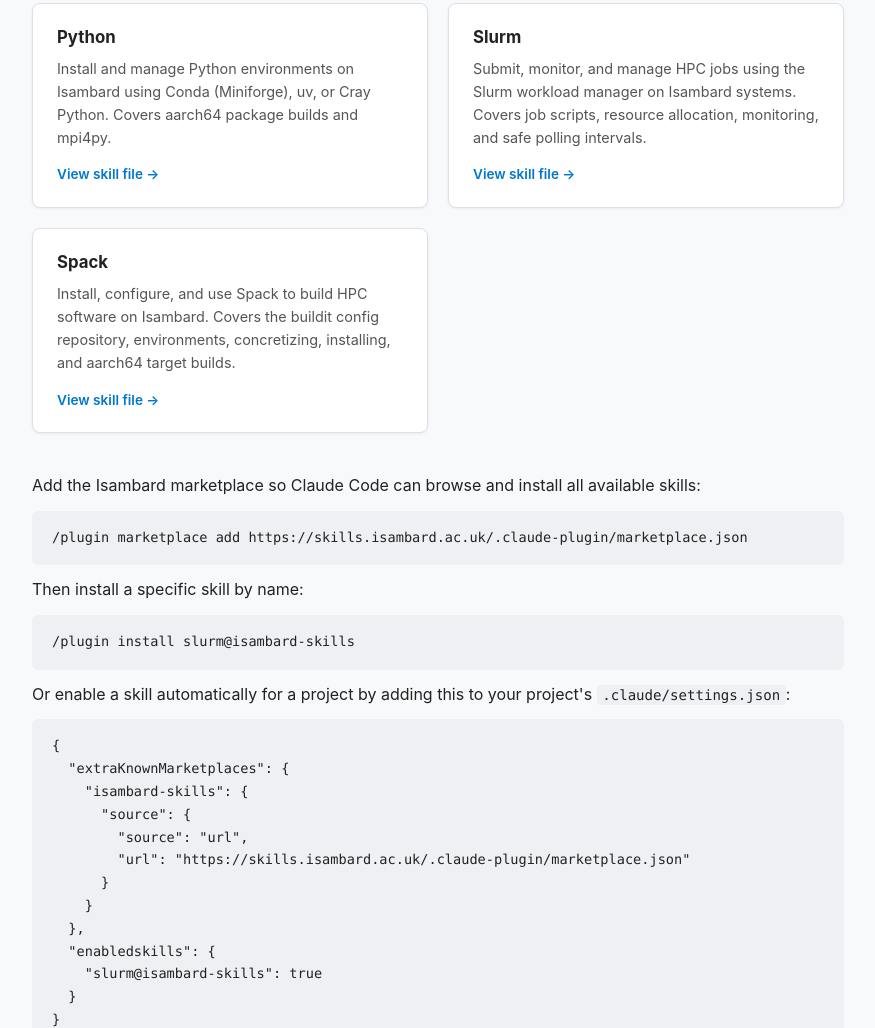
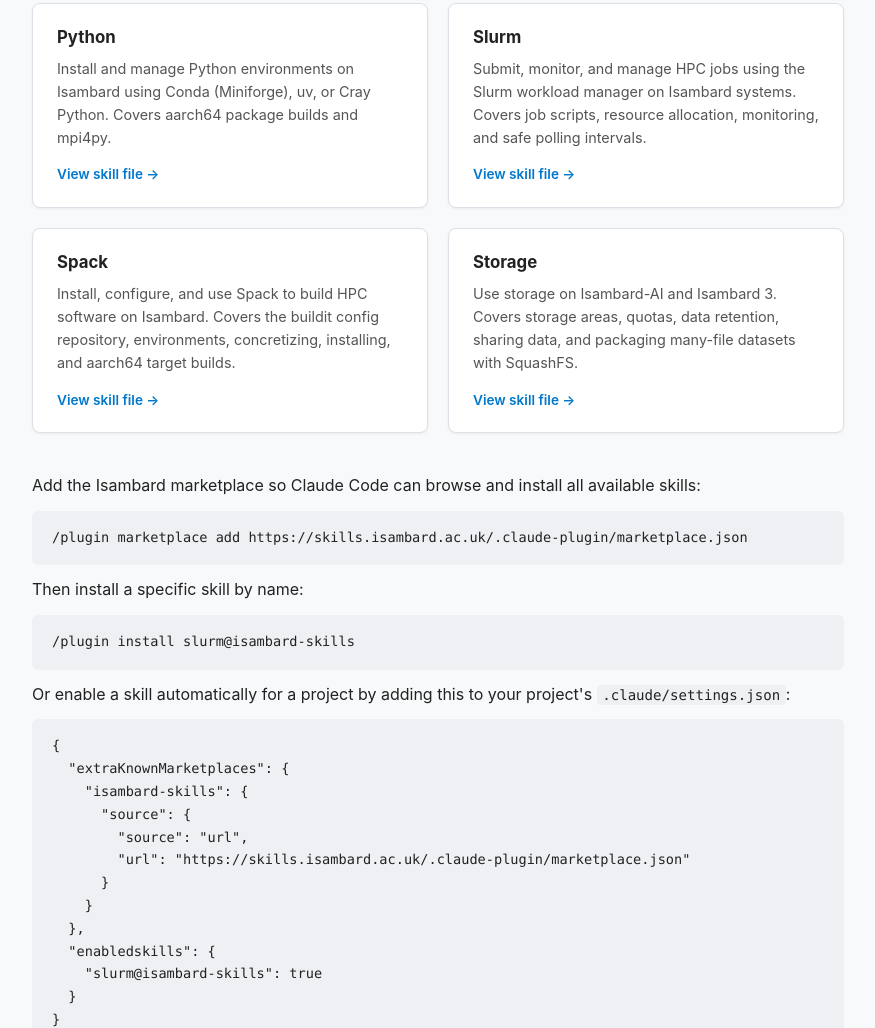
Before and after one commit to isambard-sc/skills.isambard.ac.uk, a plain HTML site: page site/index.html in a window 1280 px wide. Shown: the part 1551-2579 px from the top of the page, without its empty margins (202-1077 px from the left). Drawn offline with Linux system fonts and the light colour scheme.

Commit message:
feat(storage): add a skill for storage areas, quotas and SquashFS
Storage questions (where to put data, how much space is left, whether it
is backed up or will be deleted) were only touched in passing by three
other skills. This skill covers the storage areas with their paths,
permissions, quotas and retention, checking usage, sharing data within
and between projects, packaging many-file datasets with SquashFS, and
detecting the system with ISAMBARD_HOST, including the Grace/MACS shared
home directory.

Co-Authored-By: Claude Opus 5.5 <noreply@anthropic.com>

```diff
--- a/site/index.html
+++ b/site/index.html
@@ -247,6 +247,16 @@
         <a href="plugins/isambard/skills/spack/SKILL.md">View skill file &rarr;</a>
       </div>
 
+      <div class="skill-card">
+        <h3>Storage</h3>
+        <p>
+          Use storage on Isambard-AI and Isambard 3. Covers storage areas,
+          quotas, data retention, sharing data, and packaging many-file
+          datasets with SquashFS.
+        </p>
+        <a href="plugins/isambard/skills/storage/SKILL.md">View skill file &rarr;</a>
+      </div>
+
       </div>
     </section>
     <p>
--- a/site/marketplace.json
+++ b/site/marketplace.json
@@ -57,6 +57,11 @@
       "name": "Spack",
       "description": "Install, configure, and use Spack to build HPC software on Isambard-AI and Isambard 3. Covers the buildit config repository, Spack environments, concretizing, installing, and targeting neoverse_v2 / aarch64.",
       "url": "https://skills.isambard.ac.uk/plugins/isambard/skills/spack/SKILL.md"
+    },
+    {
+      "name": "Storage",
+      "description": "Use storage on Isambard-AI and Isambard 3. Covers the storage areas ($HOME, $SCRATCHDIR, $PROJECTDIR, $PROJECTDIR_PUBLIC, $LOCALDIR), quotas and checking usage, data retention and deletion, sharing data, packaging many-file datasets with SquashFS, and detecting the system with ISAMBARD_HOST.",
+      "url": "https://skills.isambard.ac.uk/plugins/isambard/skills/storage/SKILL.md"
     }
   ]
 }
```
Also changed, not shown: 2 other files.
